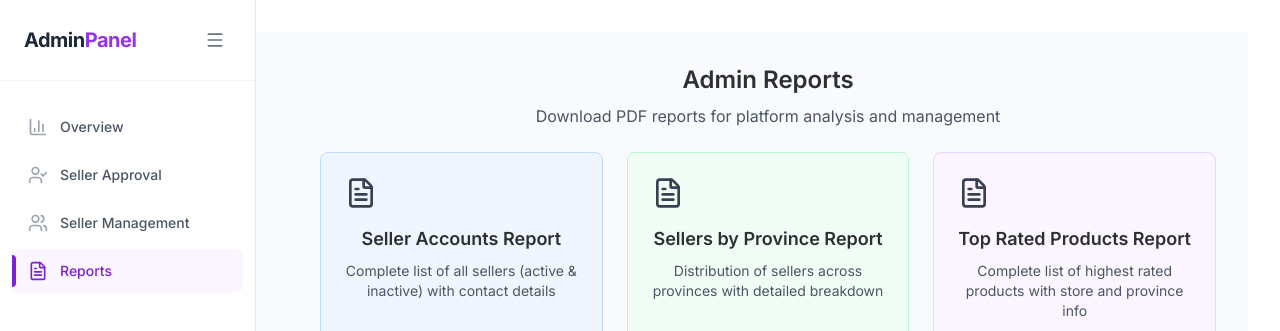
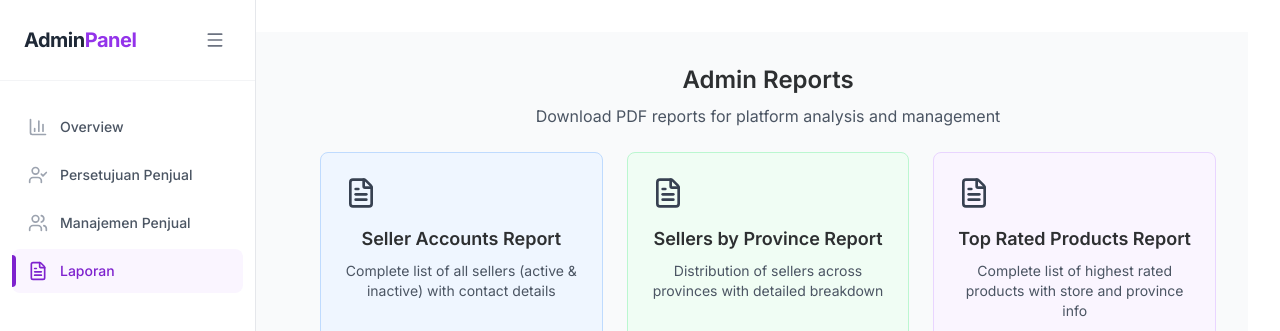
Before and after one commit to mohamadsolkhannawawi/frontend-product-catalog, a React app: page /admin/dashboard/reports in a window 1280 px wide. Shown: the top 331 px of the page. Built offline with nearby package versions, Linux system fonts and the light colour scheme; the HTML template or start-up script is replaced by a standard one.

Commit message:
ubah tulisan AdminDashboard

```diff
--- a/src/pages/admin/AdminDashboard.jsx
+++ b/src/pages/admin/AdminDashboard.jsx
@@ -26,17 +26,17 @@ export default function AdminDashboard({ initialActive = "overview" }) {
         },
         {
             key: "approval",
-            label: "Seller Approval",
+            label: "Persetujuan Penjual",
             icon: <UserCheck className="w-5 h-5" />,
         },
         {
             key: "management",
-            label: "Seller Management",
+            label: "Manajemen Penjual",
             icon: <Users className="w-5 h-5" />,
         },
         {
             key: "reports",
-            label: "Reports",
+            label: "Laporan",
             icon: <FileText className="w-5 h-5" />,
         },
     ];
```
